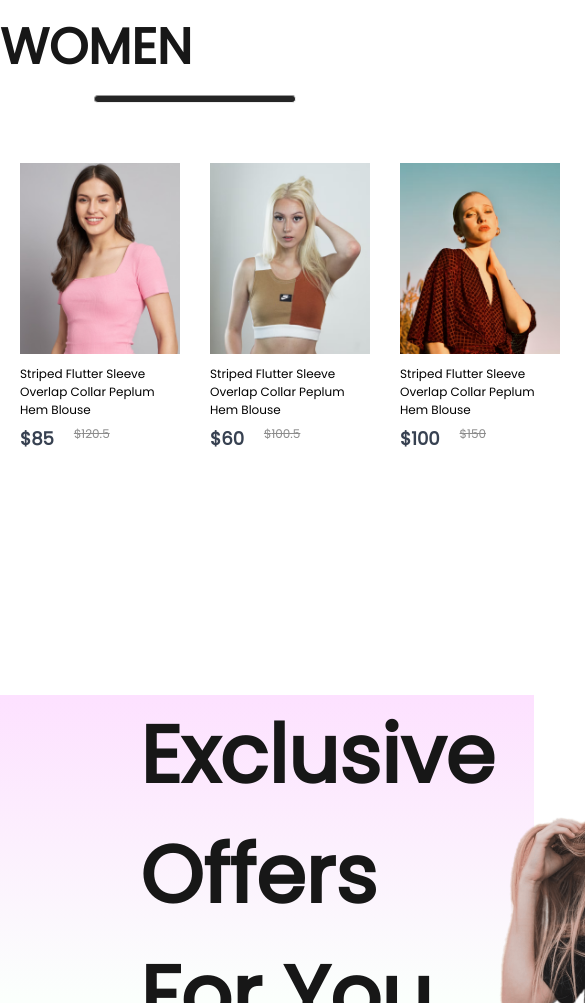
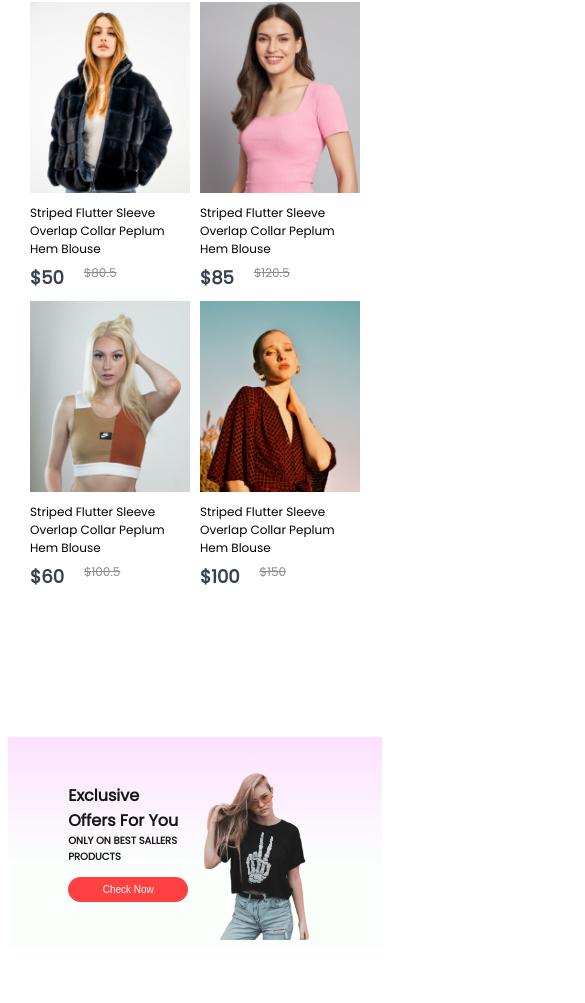
Before and after one commit to Dahbi-Dev/E-commerce, a React (Create React App) app: page / in a window 390 px wide. Shown: the part 997-2000 px from the top of the page, 585 px wide, since content can reach past the window. Built offline with nearby package versions, Linux system fonts and the light colour scheme.

Commit message:
make ( hero , pobular , offers ) Components Responsive

```diff
--- a/src/Components/Hero/Hero.css
+++ b/src/Components/Hero/Hero.css
@@ -156,13 +156,12 @@
     .hero-hand-icon img {
         width:70px;
     }
-    .hero-latest-btn{
-        width: 200px;
-        height:20px;
-         font-size: 15px;
 
+    .hero {
+        flex-direction: column;
     }
-    .hero-right img {
+
+    .hero-right  {
         display: none;
     }
 }
--- a/src/Components/NewCollection/NewCollection.css
+++ b/src/Components/NewCollection/NewCollection.css
@@ -3,7 +3,8 @@
     flex-direction: column;
     align-items: center;
     gap: 10px;
-    margin-bottom: 60px;
+    height: 150vh;
+
 
 }
 
@@ -29,3 +30,68 @@
     gap: 30px;
 
 }
+
+@media(max-width:1280px) {
+    .new-collections {
+        height: 120vh;
+    }
+
+    .new-collections h1 {
+        font-size: 40px;
+    }
+
+    .new-collections hr {
+        width: 160px;
+        height: 4px;
+    }
+    .new-collections-item {
+        gap: 20px;
+        margin-top: 30px;
+    }
+}
+@media(max-width:1024px) {
+    .new-collections {
+        height: 100vh;
+    }
+
+    .new-collections h1 {
+        font-size: 30px;
+    }
+
+    .new-collections hr {
+        width: 120px;
+        height: 3px;
+    }
+    .collections {
+        gap: 15px;
+        margin-top: 20px;
+    }
+}
+@media(max-width:800px) {
+    .new-collections {
+        height: 90vh;
+        gap: 6px;
+    }
+
+    .new-collections h1 {
+        font-size: 20px;
+    }
+
+    .new-collections hr {
+        width: 100px;
+    }
+    .collections {
+        gap: 5px;
+    }
+}
+@media(max-width:500px) {
+    .new-collections {
+        height: 190vh;
+    }
+
+    .collections {
+        gap: 10px;
+       display: grid;
+       grid-template-columns: 1fr 1fr;
+    }
+}
--- a/src/Components/NewsLetter/NewsLetter.css
+++ b/src/Components/NewsLetter/NewsLetter.css
@@ -8,6 +8,7 @@
     margin: auto;
     padding: 0px 140px;
     margin-bottom:150px ;
+
     background: linear-gradient(180deg, #fde1ff 0%, #e1ffea22 60%) ;
     gap: 30px;
 }
--- a/src/Components/Offers/Offers.css
+++ b/src/Components/Offers/Offers.css
@@ -4,44 +4,164 @@
     display: flex;
     margin: auto;
     padding: 0px 140px;
-    margin-bottom: 40px;
-    background: linear-gradient(180deg , #fde1ff 0%, #e1ffea22 60%);
+    margin-bottom: 150px;
+    background: linear-gradient(180deg, #fde1ff 0%, #e1ffea22 60%);
 }
-.offers-left{
+
+.offers-left {
     flex: 1;
     display: flex;
     flex-direction: column;
     justify-content: center;
 
 }
+
 .offers-left h1 {
     color: #171717;
     font-size: 80px;
     font-weight: 600;
 }
+
 .offers-left p {
     color: #171717;
     font-size: 22px;
     font-weight: 600;
 }
+
 .offers-left button {
-    width: 282px;
-    height: 70px;
+    margin-top: 20px;
+    color: white;
     background: #ff4141;
-    border: none;
-    color: white;
     font-size: 22px;
     font-weight: 500;
-    margin-top: 30px;
+    height: 50px;
+    width: 250px;
+    border: none;
+    border-radius: 75px;
     cursor: pointer;
 
 }
 
-.offers-right{
+.offers-right {
     flex: 1;
     display: flex;
     align-items: center;
     justify-content: flex-end;
-    padding-top: 50px ;
+    padding-top: 50px;
 
 }
+
+@media(max-width:1280px) {
+    .offers {
+        padding: 0px 80px;
+        margin-bottom: 120px;
+
+    }
+
+    .offers-left h1 {
+        font-size: 40px;
+    }
+
+    .offers-left p {
+        font-size: 18px;
+    }
+
+    .offers-right img {
+        width: 300px;
+    }
+
+    .offers-left button {
+        width: 220px;
+        height: 60px;
+        font-size: 18px;
+    }
+    .offers-right {
+        padding-top: 30px;
+    }
+
+
+}
+@media(max-width:1024px) {
+    .offers {
+        padding: 0px 60px;
+        margin-bottom: 80px;
+        height: 50vh;
+
+    }
+
+    .offers-left h1 {
+        font-size: 30px;
+    }
+
+    .offers-left p {
+        font-size: 16px;
+    }
+
+    .offers-right img {
+        width: 250px;
+    }
+
+    .offers-left button {
+        width: 180px;
+        height: 50px;
+        font-size: 16px;
+    }
+    .offers-right {
+        padding-top: 20px;
+    }
+
+
+}
+@media(max-width:800px) {
+    .offers {
+        margin-bottom: 50px;
+
+
+    }
+
+    .offers-left h1 {
+        font-size: 22px;
+    }
+
+    .offers-left p {
+        font-size: 14px;
+    }
+
+    .offers-right img {
+        width: 180px;
+    }
+
+    .offers-left button {
+        width: 140px;
+        height: 30px;
+        font-size: 13px;
+    }
+
+}
+@media(max-width:500px) {
+    .offers {
+        margin-bottom: 50px;
+       height: 25vh;
+
+    }
+
+    .offers-left h1 {
+        font-size: 16px;
+    }
+
+    .offers-left p {
+        font-size: 10px;
+    }
+
+    .offers-right img {
+        width: 120px;
+    }
+
+    .offers-left button {
+        width: 120px;
+        height: 25px;
+        font-size: 10px;
+        margin-top: 12px;
+    }
+
+}
--- a/src/Components/Popular/Popular.css
+++ b/src/Components/Popular/Popular.css
@@ -29,3 +29,68 @@
 
 
 }
+
+@media(max-width:1280px) {
+    .popular {
+        height: 70vh;
+    }
+
+    .popular h1 {
+        font-size: 40px;
+    }
+
+    .popular hr {
+        width: 160px;
+        height: 4px;
+    }
+    .popular-item {
+        gap: 20px;
+        margin-top: 30px;
+    }
+}
+@media(max-width:1024px) {
+    .popular {
+        height: 60vh;
+    }
+
+    .popular h1 {
+        font-size: 30px;
+    }
+
+    .popular hr {
+        width: 120px;
+        height: 3px;
+    }
+    .popular-item {
+        gap: 15px;
+        margin-top: 20px;
+    }
+}
+@media(max-width:800px) {
+    .popular {
+        height: 50vh;
+        gap: 6px;
+    }
+
+    .popular h1 {
+        font-size: 20px;
+    }
+
+    .popular hr {
+        width: 100px;
+    }
+    .popular-item {
+        gap: 5px;
+    }
+}
+@media(max-width:500px) {
+    .popular {
+        height: 95vh;
+    }
+
+    .popular-item {
+        gap: 10px;
+       display: grid;
+       grid-template-columns: 1fr 1fr;
+    }
+}
```
